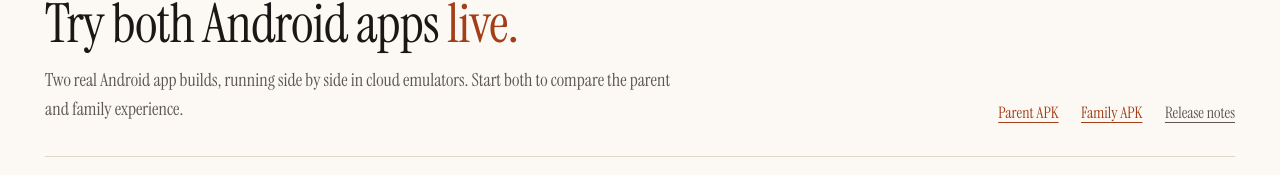
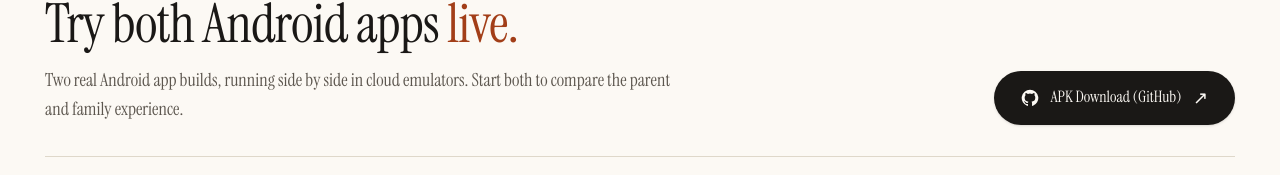
Before and after one commit to shreyash-sharma/MaPa, a Next.js app in the folder landing_site/: page /try in a window 1280 px wide. Shown: the part 177-352 px from the top of the page. Built offline with nearby package versions, Linux system fonts and the light colour scheme; no server answers; a web font is replaced by a local one.

Commit message:
Polish GitHub APK download button

```diff
--- a/landing_site/src/app/try/page.tsx
+++ b/landing_site/src/app/try/page.tsx
@@ -42,10 +42,14 @@ export default function TryPage() {
               <h1 className="mt-2 font-display text-4xl leading-[1.05] text-ink sm:text-5xl">Try both Android apps <span className="italic text-terracotta-ink">live.</span></h1>
               <p className="mt-3 max-w-xl text-base leading-relaxed text-ink-muted">Two real Android app builds, running side by side in cloud emulators. Start both to compare the parent and family experience.</p>
             </div>
-            <div className="flex flex-wrap gap-x-5 gap-y-2 text-sm">
-              <a href="https://github.com/shreyash-sharma/MaPa/releases/download/v0.1.0/MaPa-Parent-v0.1.0.apk" className="text-terracotta-ink underline underline-offset-4">Parent APK</a>
-              <a href="https://github.com/shreyash-sharma/MaPa/releases/download/v0.1.0/MaPa-Family-v0.1.0.apk" className="text-terracotta-ink underline underline-offset-4">Family APK</a>
-              <a href="https://github.com/shreyash-sharma/MaPa/releases/tag/v0.1.0" target="_blank" rel="noreferrer" className="text-ink-muted underline underline-offset-4">Release notes</a>
+            <div className="flex">
+              <a href="https://github.com/shreyash-sharma/MaPa/releases/tag/v0.1.0" target="_blank" rel="noreferrer" className="inline-flex min-h-12 items-center justify-center gap-2.5 rounded-full bg-ink px-6 text-sm font-medium text-surface shadow-sm transition hover:-translate-y-0.5 hover:bg-terracotta-ink focus-visible:outline focus-visible:outline-2 focus-visible:outline-offset-4 focus-visible:outline-terracotta-ink">
+                <svg aria-hidden="true" viewBox="0 0 24 24" className="h-[18px] w-[18px] fill-current">
+                  <path d="M12 .9a11.1 11.1 0 0 0-3.51 21.63c.56.1.76-.24.76-.54v-2.08c-3.1.68-3.76-1.31-3.76-1.31-.5-1.3-1.24-1.65-1.24-1.65-1.01-.7.08-.69.08-.69 1.12.08 1.7 1.15 1.7 1.15.99 1.7 2.6 1.21 3.23.93.1-.72.39-1.21.7-1.49-2.47-.28-5.07-1.24-5.07-5.51 0-1.22.44-2.21 1.15-2.99-.12-.28-.5-1.42.11-2.95 0 0 .94-.3 3.05 1.14a10.6 10.6 0 0 1 5.55 0c2.11-1.44 3.05-1.14 3.05-1.14.61 1.53.23 2.67.11 2.95.72.78 1.15 1.77 1.15 2.99 0 4.28-2.6 5.22-5.08 5.5.4.35.76 1.02.76 2.06v3.09c0 .3.2.65.77.54A11.1 11.1 0 0 0 12 .9Z" />
+                </svg>
+                <span>APK Download (GitHub)</span>
+                <span className="text-base leading-none" aria-hidden="true">↗</span>
+              </a>
             </div>
           </header>
 
```
